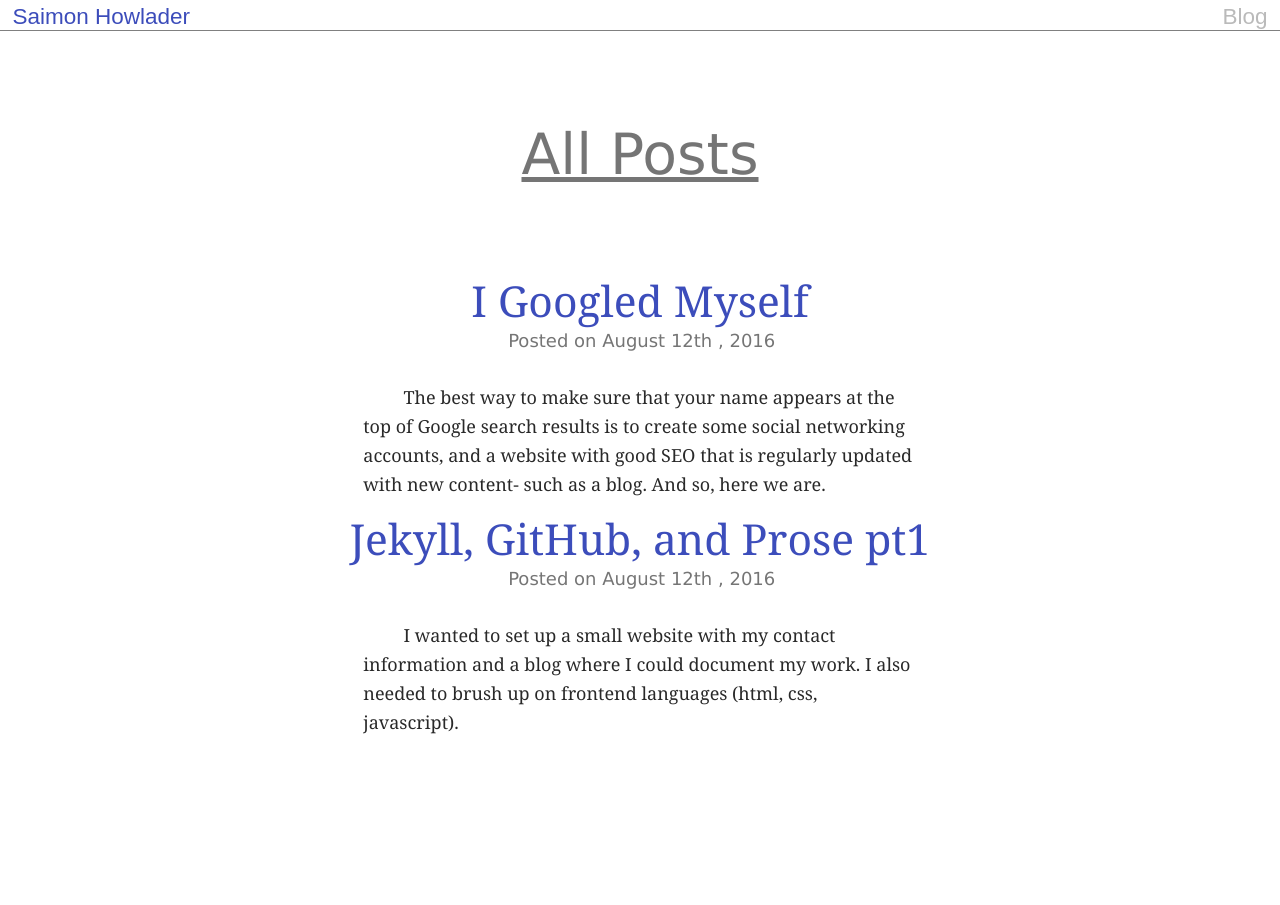
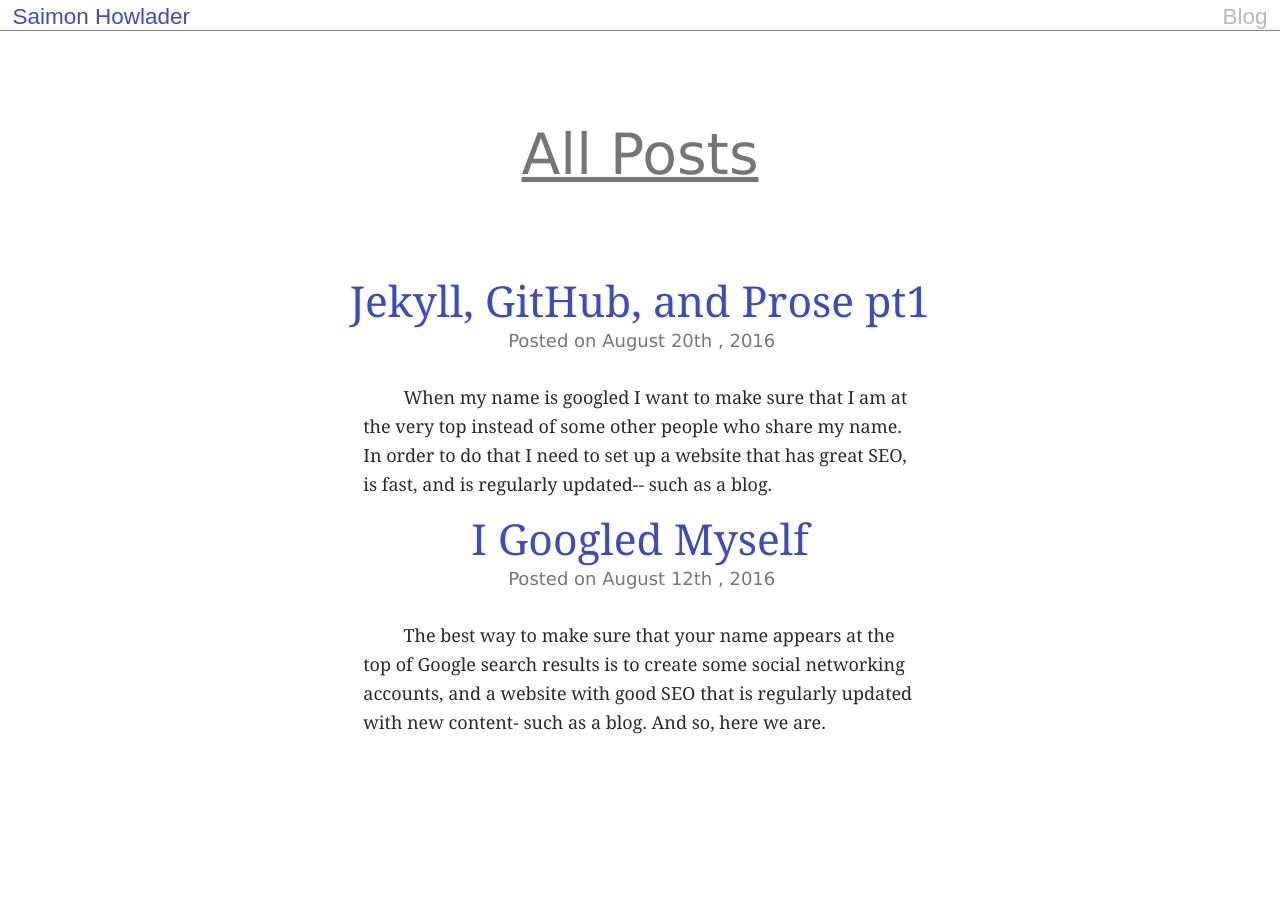
Before and after one commit to saimonhowlader/saimonhowlader.github.io, a Jekyll site: the page built from blog/index.html, in a window 1280 px wide. Built offline with Jekyll 4.4.1, drawn with Linux system fonts in a browser that asks for light colours.

Commit message:
Updated 2016-06-29-Jekyll-GitHub-and-Prose-pt1.md

```diff
--- a/_posts/2016-06-29-Jekyll-GitHub-and-Prose-pt1.md
+++ b/_posts/2016-06-29-Jekyll-GitHub-and-Prose-pt1.md
@@ -1,11 +1,12 @@
 ---
 title: 'Jekyll, GitHub, and Prose pt1'
-date: 2016-08-12T00:00:00.000Z
+date: 2016-08-20T00:00:00.000Z
 layout: post
 excerpt: >-
-  I wanted to set up a small website with my contact information and a blog
-  where I could document my work. I also needed to brush up on frontend
-  languages (html, css, javascript).
+  When my name is googled I want to make sure that I am at the very top instead
+  of some other people who share my name. In order to do that I need to set up a
+  website that has great SEO, is fast, and is regularly updated-- such as a
+  blog.
 published: true
 ---
 
```
Also changed, not shown: other parts of _posts/2016-06-29-Jekyll-GitHub-and-Prose-pt1.md (+1 -1 lines).
